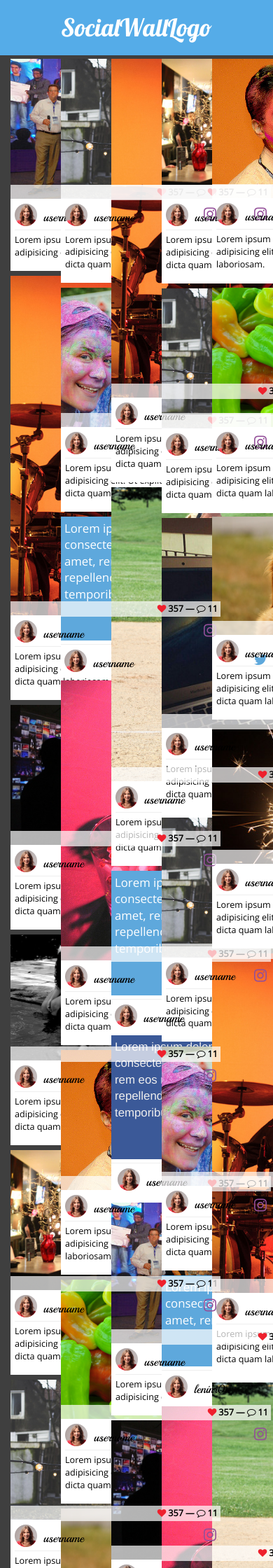
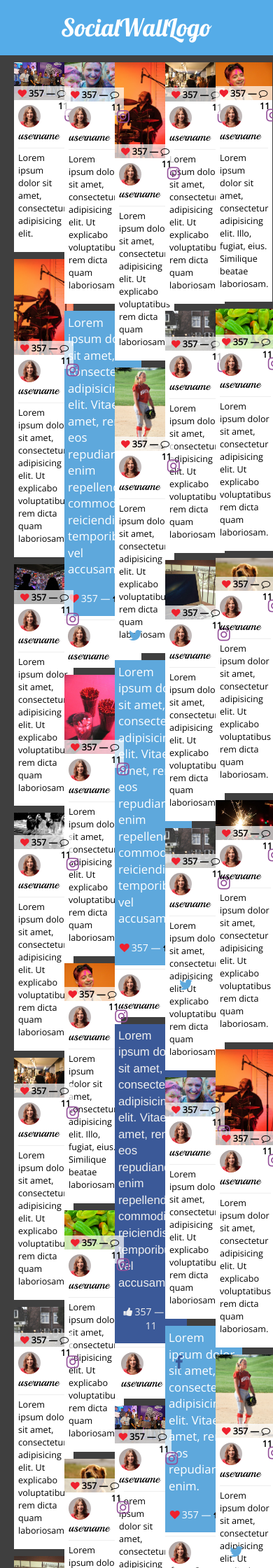
Before and after one commit to leninr0a/socialwall, a PHP site: page / in a window 390 px wide; the page is wider, and only the part inside the window is pictured. Shown: the top 2240 px of that part at 70% size. Run offline with PHP 8.4, Linux system fonts and the light colour scheme.

Commit message:
Fixed responsiveness, mozilla problem and auto scroll

```diff
--- a/css/custom.css
+++ b/css/custom.css
@@ -8,11 +8,9 @@ h1,h2,h3,h4,h5{
     padding:0;
 }
 
-html{
-  height: 100%;
-}
-body {
-  min-height: 100%;
+@-moz-document url-prefix(){
+html { overflow: hidden; height: 100%; }
+body { overflow: auto; height: 100%; }
 }
 
 body{
@@ -43,6 +41,8 @@ h1.title{
 }
 
 .pictures .container-fluid{
+    -webkit-column-count: 5; /* Chrome, Safari, Opera */
+    -moz-column-count: 5; /* Firefox */
     column-count: 5;
     column-gap: 0px;
     padding-top:5px;
@@ -52,8 +52,8 @@ h1.title{
 .twitter-mark,
 .facebook-mark{
     display: inline-block;
-    width:300px;
-    margin-bottom:7px;
+    width:400x;
+    margin:5px;
     background: #fff;
     color:#000;
     padding:0px;
--- a/index.php
+++ b/index.php
@@ -36,7 +36,7 @@
     <!-- ===== PICTURES ===== -->
     <section class="pictures" >
         <div class="container-fluid">
-               <div class="picture-mark">
+               <div class="picture-mark"  id="pic1">
 
                 <img src="images/img-1.jpg" alt="">
                 <span class="relative">
@@ -69,7 +69,7 @@
                     </span>
                 </div>
             </div>
-            <div class="picture-mark">
+            <div class="picture-mark"  id="pic2">
 
                 <img src="images/img-14.jpg" alt="">
                 <span class="relative">
@@ -102,7 +102,7 @@
                     </span>
                 </div>
             </div>
-            <div class="picture-mark">
+            <div class="picture-mark" id="pic3">
 
                 <img src="images/img-2.jpg" alt="">
                 <span class="relative">
@@ -135,7 +135,7 @@
                     </span>
                 </div>
             </div>
-             <div class="picture-mark">
+             <div class="picture-mark" id="pic4">
 
                 <img src="images/img-3.jpg" alt="">
                 <span class="relative">
@@ -168,7 +168,7 @@
                     </span>
                 </div>
             </div>
-             <div class="picture-mark">
+             <div class="picture-mark" id="pic5">
 
                 <img src="images/img-4.jpg" alt="">
                 <span class="relative">
@@ -201,7 +201,7 @@
                     </span>
                 </div>
             </div>
-             <div class="picture-mark">
+             <div class="picture-mark" id="pic6">
 
                 <img src="images/img-6.jpg" alt="">
                 <span class="relative">
@@ -234,7 +234,7 @@
                     </span>
                 </div>
             </div>
-            <div class="picture-mark">
+            <div class="picture-mark" id="pic7">
 
                 <img src="images/img-8.jpg" alt="">
                 <span class="relative">
@@ -267,7 +267,7 @@
                     </span>
                 </div>
             </div>
-              <div class="picture-mark">
+              <div class="picture-mark" id="pic8">
 
                 <img src="images/img-6.jpg" alt="">
                 <span class="relative">
@@ -300,7 +300,7 @@
                     </span>
                 </div>
             </div>
-               <div class="picture-mark">
+               <div class="picture-mark" id="pic8">
 
                 <img src="images/img-7.jpg" alt="">
                 <span class="relative">
@@ -364,7 +364,7 @@
                             </div>
                 </div>
             </div>
-               <div class="picture-mark">
+               <div class="picture-mark" id="pic9">
 
                 <img src="images/img-9.jpg" alt="">
                 <span class="relative">
@@ -397,7 +397,7 @@
                     </span>
                 </div>
             </div>
-            <div class="picture-mark">
+            <div class="picture-mark" id="pic10">
 
                 <img src="images/img-10.jpg" alt="">
                 <span class="relative">
@@ -430,7 +430,7 @@
                     </span>
                 </div>
             </div>
-             <div class="picture-mark">
+             <div class="picture-mark" id="pic11">
 
                 <img src="images/img-11.jpg" alt="">
                 <span class="relative">
@@ -463,7 +463,7 @@
                     </span>
                 </div>
             </div>
-               <div class="picture-mark">
+               <div class="picture-mark" id="pic12">
 
                 <img src="images/img-12.jpg" alt="">
                 <span class="relative">
@@ -497,7 +497,7 @@
                 </div>
             </div>
 
-             <div class="picture-mark">
+             <div class="picture-mark" id="pic13">
 
                 <img src="images/img-13.jpg" alt="">
                 <span class="relative">
@@ -530,7 +530,7 @@
                     </span>
                 </div>
             </div>
-              <div class="picture-mark">
+              <div class="picture-mark" id="pic14">
 
                 <img src="images/img-14.jpg" alt="">
                 <span class="relative">
@@ -564,7 +564,7 @@
                 </div>
             </div>
 
-        <div class="picture-mark">
+        <div class="picture-mark" id="pic15">
 
                 <img src="images/img-15.jpg" alt="">
                 <span class="relative">
@@ -664,7 +664,7 @@
 
         <!-- =============== NEW PICTURES ================== -->
 
-               <div class="picture-mark">
+               <div class="picture-mark" id="pic16">
 
                 <img src="images/img-1.jpg" alt="">
                 <span class="relative">
@@ -697,7 +697,7 @@
                     </span>
                 </div>
             </div>
-            <div class="picture-mark">
+            <div class="picture-mark" id="pic17">
 
                 <img src="images/img-2.jpg" alt="">
                 <span class="relative">
@@ -730,7 +730,7 @@
                     </span>
                 </div>
             </div>
-             <div class="picture-mark">
+             <div class="picture-mark" id="pic18">
 
                 <img src="images/img-3.jpg" alt="">
                 <span class="relative">
@@ -763,7 +763,7 @@
                     </span>
                 </div>
             </div>
-             <div class="picture-mark">
+             <div class="picture-mark" id="pic19">
 
                 <img src="images/img-4.jpg" alt="">
                 <span class="relative">
@@ -796,7 +796,7 @@
                     </span>
                 </div>
             </div>
-             <div class="picture-mark">
+             <div class="picture-mark" id="pic29">
 
                 <img src="images/img-6.jpg" alt="">
                 <span class="relative">
@@ -829,7 +829,7 @@
                     </span>
                 </div>
             </div>
-            <div class="picture-mark">
+            <div class="picture-mark" id="pic20">
 
                 <img src="images/img-8.jpg" alt="">
                 <span class="relative">
@@ -862,7 +862,7 @@
                     </span>
                 </div>
             </div>
-              <div class="picture-mark">
+              <div class="picture-mark" id="pic21">
 
                 <img src="images/img-6.jpg" alt="">
                 <span class="relative">
@@ -895,7 +895,7 @@
                     </span>
                 </div>
             </div>
-               <div class="picture-mark">
+               <div class="picture-mark" id="pic22">
 
                 <img src="images/img-7.jpg" alt="">
                 <span class="relative">
@@ -958,7 +958,7 @@
                             </div>
                 </div>
             </div>
-               <div class="picture-mark">
+               <div class="picture-mark" id="pic23">
 
                 <img src="images/img-9.jpg" alt="">
                 <span class="relative">
@@ -991,7 +991,7 @@
                     </span>
                 </div>
             </div>
-            <div class="picture-mark">
+            <div class="picture-mark" id="pic28">
 
                 <img src="images/img-10.jpg" alt="">
                 <span class="relative">
@@ -1024,7 +1024,7 @@
                     </span>
                 </div>
             </div>
-             <div class="picture-mark">
+             <div class="picture-mark" id="pic27">
 
                 <img src="images/img-11.jpg" alt="">
                 <span class="relative">
@@ -1057,7 +1057,7 @@
                     </span>
                 </div>
             </div>
-               <div class="picture-mark">
+               <div class="picture-mark" id="pic24">
 
                 <img src="images/img-12.jpg" alt="">
                 <span class="relative">
@@ -1091,7 +1091,7 @@
                 </div>
             </div>
 
-             <div class="picture-mark">
+             <div class="picture-mark" id="pic25">
 
                 <img src="images/img-13.jpg" alt="">
                 <span class="relative">
@@ -1158,7 +1158,7 @@
                 </div>
             </div>
 
-        <div class="picture-mark">
+        <div class="picture-mark" id="pic26">
 
                 <img src="images/img-15.jpg" alt="">
                 <span class="relative">
--- a/index2.php
+++ b/index2.php
@@ -1232,5 +1232,7 @@
         </div>
     </section>
     <!-- ==================== -->
+    <script src="js/jquery-3.1.0.min.js"></script>
+    <script src="js/script.js"></script>
 </body>
 </html>
--- a/index3.php
+++ b/index3.php
@@ -1232,5 +1232,7 @@
         </div>
     </section>
     <!-- ==================== -->
+    <script src="js/jquery-3.1.0.min.js"></script>
+    <script src="js/script.js"></script>
 </body>
 </html>
--- a/js/script.js
+++ b/js/script.js
@@ -1,13 +1,21 @@
 $(function(){
     scrollDownToTop();
+    //fadingEffect();
 
 
 });
 
 function scrollDownToTop(){
-    $('body').animate({ scrollTop: $(document).height() - $(window).height() }, 8000).animate({ scrollTop: 0 }, 3000,function(){
+    $('body','html').animate({ scrollTop: $(document).height() - $(window).height() }, 25000).animate({ scrollTop: 0 }, 25000,function(){
+      scrollDownToTop();
+    });
+}
 
+function fadingEffect(){
+    var id='#pic'+Math.floor((Math.random() * 25) + 1);;
+    console.log("fading "+id);
+    $(id).fadeTo(500,0.5).fadeTo(500,1,function(){
+        fadingEffect();
     });
 
-
 }
```
Also changed, not shown: css/custom2.css (+11 -7 lines), css/custom3.css (+8 -7 lines).
